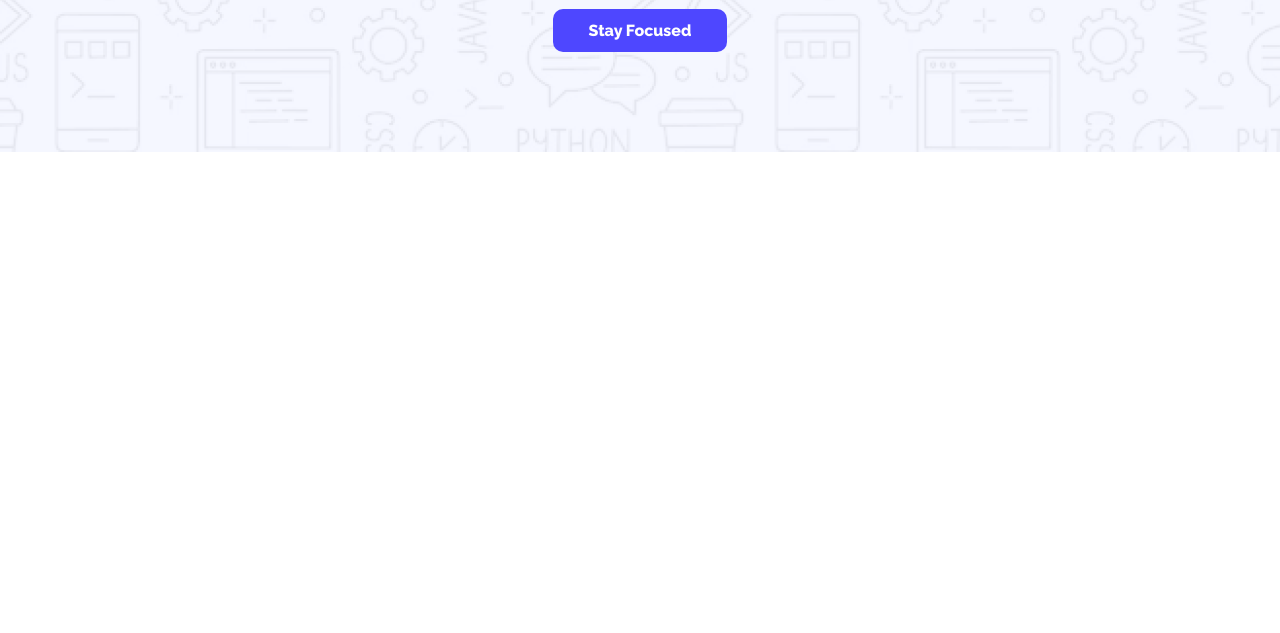
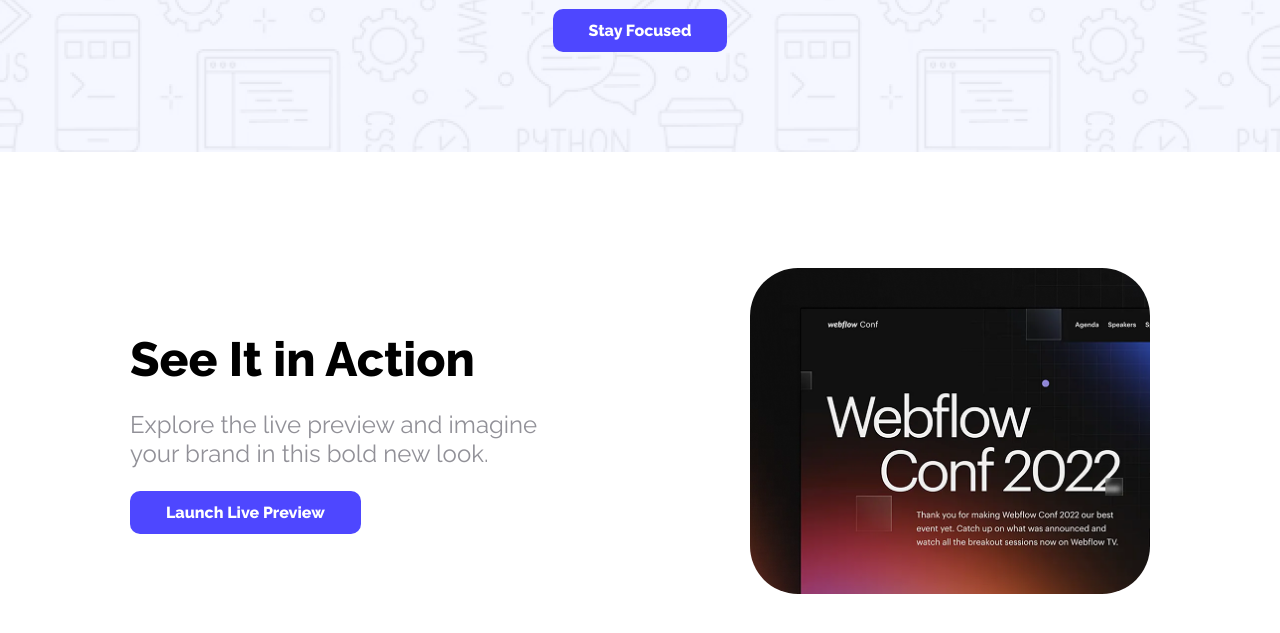
Before and after one commit to aminur-islam-sojib/B12A01-landing-launchpad, a plain HTML site: page index.html in a window 1280 px wide. Shown: the part 421-1054 px from the top of the page. Before the commit the page ends 800 px from the top, so only its background shows below. Drawn offline with Linux system fonts and the light colour scheme.

Commit message:
adding action section

```diff
--- a/index.html
+++ b/index.html
@@ -21,5 +21,20 @@
             </div>
         </nav>
     </header>
+
+    <main>
+        <section>
+            <div class="action-section flex">
+                <div class="action-content">
+                    <h1 class="raleway">See It in Action</h1>
+                    <p class="raleway description">Explore the live preview and imagine your brand in this bold new look.</p>
+                    <button class="btn">Launch Live Preview</button>
+                </div>
+                <div class="image">
+                    <img src="Assets/wc-mini.png" alt="">
+                </div>
+            </div>
+        </section>
+    </main>
 </body>
 </html>
--- a/style/style.css
+++ b/style/style.css
@@ -18,6 +18,10 @@
     display: flex;
     justify-content: center;
     align-items: center;
+}
+.description {
+    color: #252432;
+    opacity: 50%;
 }
 .btn {
     background-color: #4E47FF;
@@ -62,3 +66,24 @@ header {
 .btn-header {
     margin-bottom: 100px;
 }
+/* header Closed  */
+
+/* Action Section  */
+.action-section {
+    padding: 116px 130px;
+    justify-content: space-between;
+    gap: 200px;
+}
+.action-content h1 {
+    font-size: 48px;
+    font-weight: 800;
+}
+.action-content p {
+    font-size: 24px;
+    margin: 23px 0;
+}
+.image img {
+    height: auto;
+    width: 400px;
+    border-radius: 48px;
+}
```
